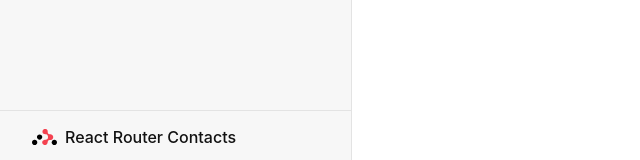
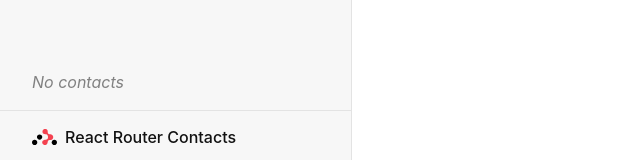
Before and after one commit to mohamedgamaleldin999999/react-routing, a React (Vite) app: page / in a window 1280 px wide. Shown: the part 637-797 px from the top of the page, without its empty margins (0-640 px from the left). Built offline with nearby package versions, Linux system fonts and the light colour scheme.

Commit message:
Add contacts

```diff
--- a/src/routes/root.jsx
+++ b/src/routes/root.jsx
@@ -1,4 +1,4 @@
-import { Outlet, Link } from "react-router-dom";
+import { Outlet, Link, useLoaderData, } from "react-router-dom";
 import { getContacts } from "../contacts";
 
 export async function loader() {
@@ -7,6 +7,7 @@
 }
 
 export default function Root() {
+  const { contacts } = useLoaderData();
   return (
     <>
       <div id="sidebar">
@@ -44,6 +45,28 @@
             </li>
           </ul>
         </nav>
+        {contacts.length ? (
+            <ul>
+              {contacts.map((contact) => (
+                <li key={contact.id}>
+                  <Link to={`contacts/${contact.id}`}>
+                    {contact.first || contact.last ? (
+                      <>
+                        {contact.first} {contact.last}
+                      </>
+                    ) : (
+                      <i>No Name</i>
+                    )}{" "}
+                    {contact.favorite && <span>★</span>}
+                  </Link>
+                </li>
+              ))}
+            </ul>
+          ) : (
+            <p>
+              <i>No contacts</i>
+            </p>
+          )}
       </div>
       <div id="detail">
         <Outlet />
```
